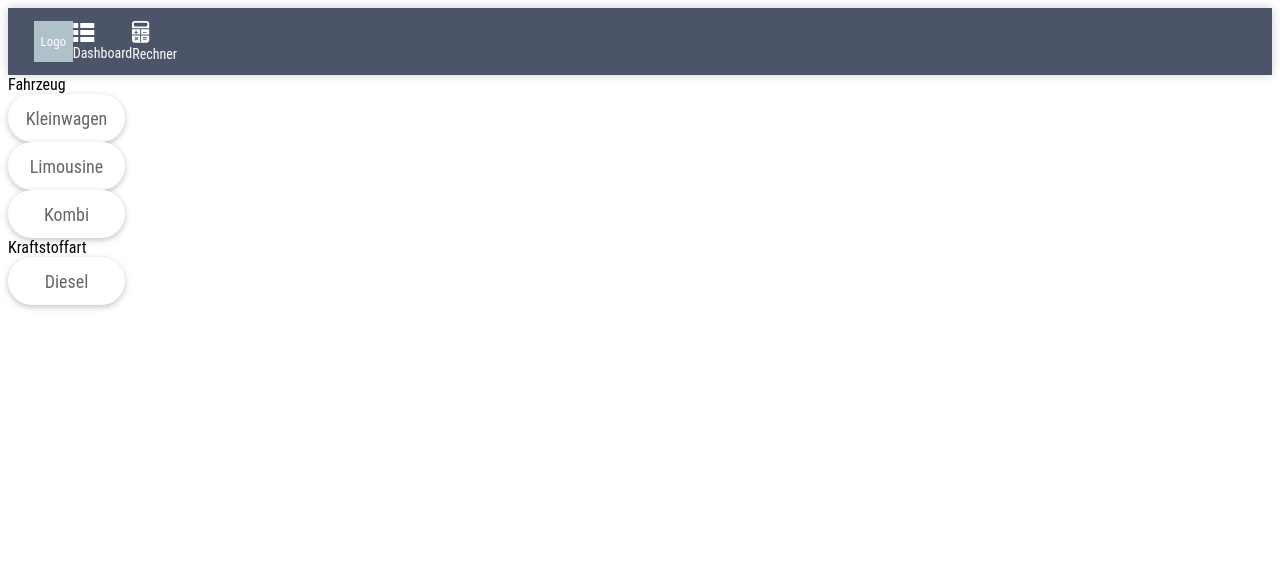
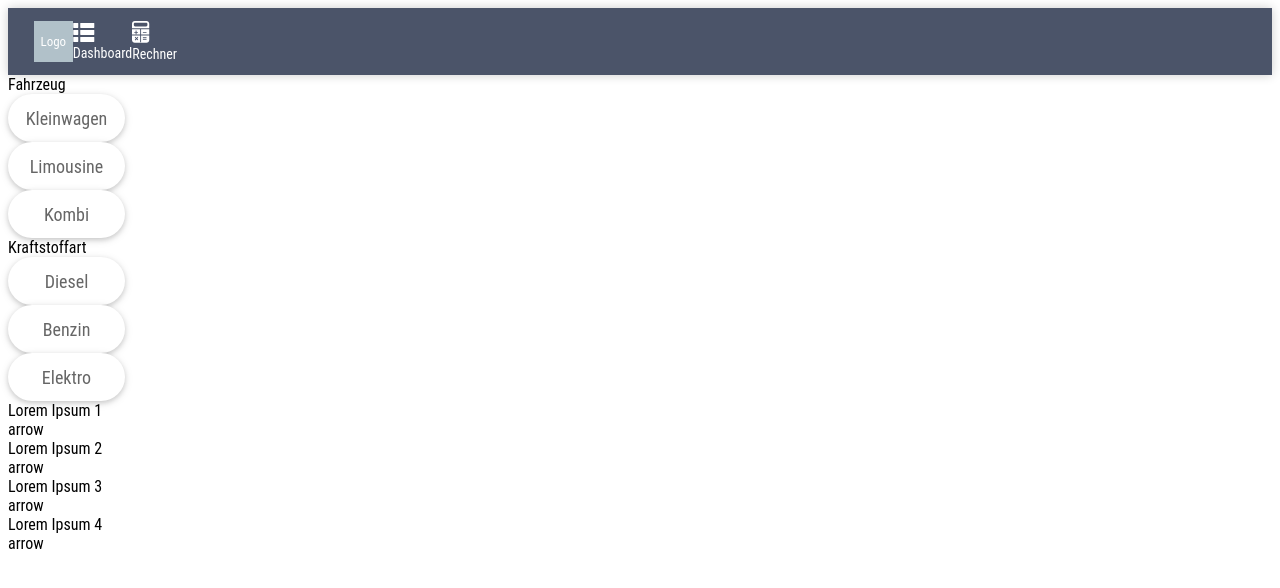
Before and after one commit to yxj0312/avenga-your-tools, a Vue app: page / in a window 1280 px wide. Shown: the top 588 px of the page. Built offline with nearby package versions, Linux system fonts and the light colour scheme.

Commit message:
Add basic car description section

```diff
--- a/src/components/Layout.vue
+++ b/src/components/Layout.vue
@@ -4,7 +4,7 @@
         <layout-header></layout-header>
         <main>
           <car-categories></car-categories>
-          <!-- <car-descriptions></car-descriptions> -->
+          <car-descriptions></car-descriptions>
         </main>
     </div>
 </template>
@@ -12,15 +12,15 @@
 <script>
 import LayoutHeader from './_LayoutHeader.vue'
 import CarCategories from './_CarCategories.vue'
-// import CarDescriptions from './_CarDescriptions.vue'
+import CarDescriptions from './_CarDescriptions.vue'
 
 export default {
   props: [],
 
   components: {
     LayoutHeader,
-    CarCategories
-    // CarDescriptions
+    CarCategories,
+    CarDescriptions
   },
 
   computed: {
--- a/src/components/_CarCategories.vue
+++ b/src/components/_CarCategories.vue
@@ -9,6 +9,8 @@
         <car-category>
             <template v-slot:name>Kraftstoffart</template>
             <car-tag>Diesel</car-tag>
+            <car-tag>Benzin</car-tag>
+            <car-tag>Elektro</car-tag>
         </car-category>
     </div>
 </template>
--- /dev/null
+++ b/src/components/_CarDescription.vue
@@ -0,0 +1,27 @@
+<template>
+    <div>
+        <div>
+            <slot name="title"></slot>
+            <div @click="toggle">arrow</div>
+        </div>
+        <div v-show="show">
+            <slot></slot>
+        </div>
+    </div>
+</template>
+
+<script>
+export default {
+  data () {
+    return {
+      show: false
+    }
+  },
+
+  methods: {
+    toggle () {
+      this.show = !this.show
+    }
+  }
+}
+</script>
--- a/src/components/_CarDescriptions.vue
+++ b/src/components/_CarDescriptions.vue
@@ -0,0 +1,58 @@
+<template>
+    <div>
+        <car-description>
+            <template v-slot:title>Lorem Ipsum 1</template>
+            Lorem ipsum dolor sit amet, consetetur sadipscing elitr,
+            sed diam nonumy eirmod tempor invidunt ut labore et dolore magna aliquyam erat,
+            sed diam voluptua. At vero eos et accusam et justo duo dolores et ea rebum.
+            Stet clita kasd gubergren, no sea takimata sanctus est Lorem ipsum dolor sit amet.
+            Lorem ipsum dolor sit amet, consetetur sadipscing elitr,
+            sed diam nonumy eirmod tempor invidunt ut labore et dolore magna aliquyam erat,
+            sed diam voluptua. At vero eos et accusam et justo duo dolores et ea rebum.
+            Stet clita kasd gubergren, no sea takimata sanctus est Lorem ipsum dolor sit amet.
+        </car-description>
+        <car-description>
+            <template v-slot:title>Lorem Ipsum 2</template>
+            Lorem ipsum dolor sit amet, consetetur sadipscing elitr,
+            sed diam nonumy eirmod tempor invidunt ut labore et dolore magna aliquyam erat,
+            sed diam voluptua. At vero eos et accusam et justo duo dolores et ea rebum.
+            Stet clita kasd gubergren, no sea takimata sanctus est Lorem ipsum dolor sit amet.
+            Lorem ipsum dolor sit amet, consetetur sadipscing elitr,
+            sed diam nonumy eirmod tempor invidunt ut labore et dolore magna aliquyam erat,
+            sed diam voluptua. At vero eos et accusam et justo duo dolores et ea rebum.
+            Stet clita kasd gubergren, no sea takimata sanctus est Lorem ipsum dolor sit amet.
+        </car-description>
+        <car-description>
+            <template v-slot:title>Lorem Ipsum 3</template>
+            Lorem ipsum dolor sit amet, consetetur sadipscing elitr,
+            sed diam nonumy eirmod tempor invidunt ut labore et dolore magna aliquyam erat,
+            sed diam voluptua. At vero eos et accusam et justo duo dolores et ea rebum.
+            Stet clita kasd gubergren, no sea takimata sanctus est Lorem ipsum dolor sit amet.
+            Lorem ipsum dolor sit amet, consetetur sadipscing elitr,
+            sed diam nonumy eirmod tempor invidunt ut labore et dolore magna aliquyam erat,
+            sed diam voluptua. At vero eos et accusam et justo duo dolores et ea rebum.
+            Stet clita kasd gubergren, no sea takimata sanctus est Lorem ipsum dolor sit amet.
+        </car-description>
+        <car-description>
+            <template v-slot:title>Lorem Ipsum 4</template>
+            Lorem ipsum dolor sit amet, consetetur sadipscing elitr,
+            sed diam nonumy eirmod tempor invidunt ut labore et dolore magna aliquyam erat,
+            sed diam voluptua. At vero eos et accusam et justo duo dolores et ea rebum.
+            Stet clita kasd gubergren, no sea takimata sanctus est Lorem ipsum dolor sit amet.
+            Lorem ipsum dolor sit amet, consetetur sadipscing elitr,
+            sed diam nonumy eirmod tempor invidunt ut labore et dolore magna aliquyam erat,
+            sed diam voluptua. At vero eos et accusam et justo duo dolores et ea rebum.
+            Stet clita kasd gubergren, no sea takimata sanctus est Lorem ipsum dolor sit amet.
+        </car-description>
+    </div>
+</template>
+
+<script>
+import CarDescription from './_CarDescription.vue'
+
+export default {
+  components: {
+    CarDescription
+  }
+}
+</script>
```
